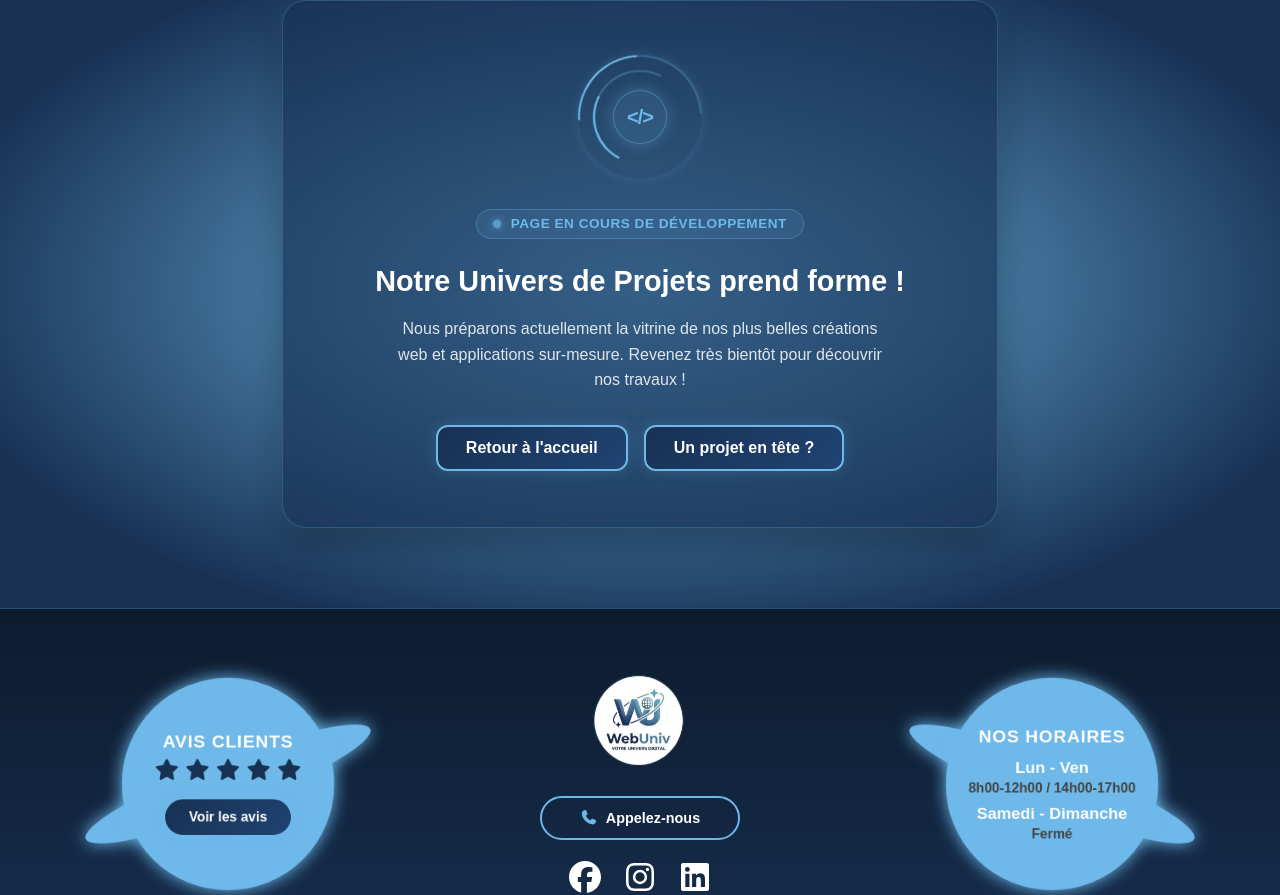
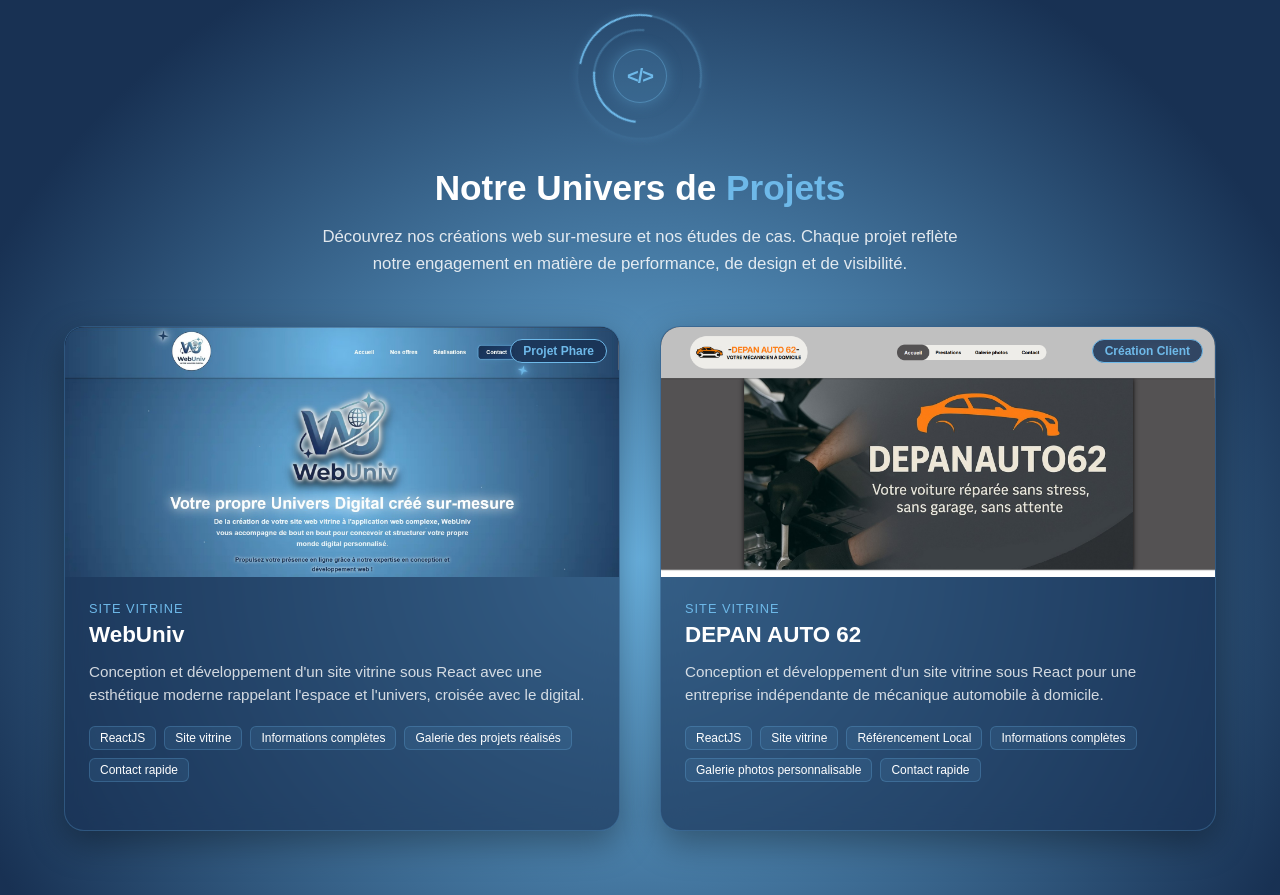
Before and after one commit to JHochart0/WebUniv, a React (Vite) app: page /realisations in a window 1280 px wide. Shown: the part 157-1052 px from the top of the page. Built offline with nearby package versions, Linux system fonts and the light colour scheme.

Commit message:
putting again real realisations pages

```diff
--- a/index.html
+++ b/index.html
@@ -62,7 +62,6 @@
 
     </head>
 
-    <!-- Google tag (gtag.js) -->
     <script async src="https://www.googletagmanager.com/gtag/js?id=G-T418P506HS"></script>
     <script>
     window.dataLayer = window.dataLayer || [];
--- a/src/css/Realisations.css
+++ b/src/css/Realisations.css
@@ -22,40 +22,31 @@
     100% { transform: rotate(-360deg); }
 }
 
-@keyframes dotPulse {
-    0%, 100% { opacity: 0.3; transform: scale(0.8); }
-    50% { opacity: 1; transform: scale(1.25); }
-}
-
-
 /*********************************
 ****** Realisations Container ****
 *********************************/
 .realisations-container {
     display: flex;
-    justify-content: center;
+    flex-direction: column;
     align-items: center;
     min-height: calc(80vh - 100px);
-    padding: 2rem 1rem;
+    padding: 3rem 1.5rem;
     font-family: var(--font-main);
     box-sizing: border-box;
+    max-width: 1200px;
+    margin: 0 auto;
 }
 
-.realisations-card {
-    background: rgba(24, 49, 83, 0.65);
-    backdrop-filter: blur(12px);
-    -webkit-backdrop-filter: blur(12px);
-    border: 1px solid rgba(110, 185, 233, 0.25);
-    border-radius: 1.5rem;
-    padding: 3.5rem 2rem;
-    max-width: 650px;
-    width: 100%;
-    text-align: center;
-    box-shadow: 0 12px 35px rgba(0, 0, 0, 0.35),
-                0 0 25px rgba(110, 185, 233, 0.15);
+.realisations-hero {
     display: flex;
     flex-direction: column;
     align-items: center;
+    text-align: center;
+    margin-bottom: 3rem;
+}
+
+.highlight-text {
+    color: var(--color-light-blue);
 }
 
 /*********************************
@@ -71,7 +62,6 @@
     margin-bottom: 2rem;
 }
 
-/* Outer Orbit Ring */
 .orbit-ring.primary {
     position: absolute;
     width: 100%;
@@ -84,7 +74,6 @@
     box-shadow: 0 0 10px rgba(110, 185, 233, 0.2);
 }
 
-/* Inner Orbit Ring */
 .orbit-ring.secondary {
     position: absolute;
     width: 75%;
@@ -96,7 +85,6 @@
     animation: orbitSpinReverse 2s linear infinite;
 }
 
-/* Central Icon */
 .core-icon {
     width: 52px;
     height: 52px;
@@ -117,108 +105,195 @@
 }
 
 /*********************************
-********* Badge Status ***********
-*********************************/
-.badge-status {
-    display: inline-flex;
-    align-items: center;
-    gap: 0.6rem;
-    padding: 0.4rem 1rem;
-    background: rgba(110, 185, 233, 0.1);
-    border: 1px solid rgba(110, 185, 233, 0.3);
-    border-radius: 20px;
-    color: var(--color-light-blue);
-    font-size: 0.85rem;
-    font-weight: 600;
-    letter-spacing: 0.5px;
-    margin-bottom: 1.5rem;
-    text-transform: uppercase;
-}
-
-.badge-dot {
-    width: 8px;
-    height: 8px;
-    background-color: var(--color-light-blue);
-    border-radius: 50%;
-    box-shadow: 0 0 8px var(--color-light-blue);
-    animation: dotPulse 1.5s infinite ease-in-out;
-}
-
-/*********************************
 ********* Typography *************
 *********************************/
-.realisations-card h1 {
+.realisations-hero h1 {
     color: var(--color-white);
-    font-size: 1.8rem;
+    font-size: 2.2rem;
     margin-bottom: 1rem;
-    line-height: 1.3;
 }
 
 .realisations-subtitle {
     color: rgba(255, 255, 255, 0.85);
-    font-size: 1rem;
+    font-size: 1.05rem;
     line-height: 1.6;
-    margin-bottom: 2rem;
-    max-width: 500px;
+    max-width: 650px;
 }
 
 /*********************************
-********* Actions / Links ********
+******* Grille des Projets ********
 *********************************/
-.realisations-actions {
-    display: flex;
-    gap: 1rem;
-    flex-wrap: wrap;
-    justify-content: center;
+.realisations-grid {
+    display: grid;
+    grid-template-columns: repeat(auto-fit, minmax(320px, 1fr));
+    gap: 2.5rem;
+    width: 100%;
+    margin-bottom: 4rem;
 }
 
-#btn-realisations-primary, #btn-realisations-secondary {
+#realisation-card-link{
+    text-decoration:none;
+}
+
+.project-card {
+    background: rgba(24, 49, 83, 0.65);
+    backdrop-filter: blur(12px);
+    -webkit-backdrop-filter: blur(12px);
+    border: 1px solid rgba(110, 185, 233, 0.25);
+    border-radius: 1.25rem;
+    overflow: hidden;
+    display: flex;
+    flex-direction: column;
+    box-shadow: 0 12px 35px rgba(0, 0, 0, 0.35);
+    transition: transform 0.3s ease, border-color 0.3s ease, box-shadow 0.3s ease;
+}
+
+.project-card:hover {
+    transform: translateY(-6px);
+    border-color: var(--color-light-blue);
+    box-shadow: 0 15px 40px rgba(0, 0, 0, 0.45), 0 0 20px rgba(110, 185, 233, 0.2);
+}
+
+.card-image-wrapper {
+    position: relative;
+    width: 100%;
+    height: 250px;
+    overflow: hidden;
+    background-color: #0d1b2a;
+}
+
+.card-image {
+    width: 100%;
+    height: 100%;
+    object-fit: cover;
+    object-position: top;
+    transition: transform 0.5s ease;
+}
+
+.project-card:hover .card-image {
+    transform: scale(1.05);
+}
+
+.card-badge {
+    position: absolute;
+    top: 12px;
+    right: 12px;
+    background: rgba(24, 49, 83, 0.85);
+    border: 1px solid var(--color-light-blue);
+    color: var(--color-light-blue);
+    padding: 4px 12px;
+    border-radius: 20px;
+    font-size: 0.75rem;
+    font-weight: bold;
+    backdrop-filter: blur(4px);
+}
+
+.card-content {
+    padding: 1.5rem;
+    display: flex;
+    flex-direction: column;
+    flex-grow: 1;
+}
+
+.card-category {
+    color: var(--color-light-blue);
+    font-size: 0.8rem;
+    text-transform: uppercase;
+    letter-spacing: 1px;
+    margin-bottom: 0.4rem;
+}
+
+.card-content h2 {
+    color: var(--color-white);
+    font-size: 1.4rem;
+    margin-bottom: 0.8rem;
+}
+
+.card-description {
+    color: rgba(255, 255, 255, 0.8);
+    font-size: 0.95rem;
+    line-height: 1.5;
+    margin-bottom: 1.2rem;
+    flex-grow: 1;
+}
+
+.card-tags {
+    display: flex;
+    flex-wrap: wrap;
+    gap: 0.5rem;
+    margin-bottom: 1.5rem;
+}
+
+.tag {
+    background: rgba(110, 185, 233, 0.1);
+    border: 1px solid rgba(110, 185, 233, 0.25);
+    color: var(--color-white);
+    font-size: 0.75rem;
+    padding: 4px 10px;
+    border-radius: 6px;
+}
+
+.btn-card-details {
+    color: var(--color-light-blue);
+    text-decoration: none;
+    font-weight: bold;
+    font-size: 0.95rem;
+    transition: color 0.2s ease, transform 0.2s ease;
+    align-self: flex-start;
+}
+
+.btn-card-details:hover {
+    color: var(--color-white);
+    transform: translateX(4px);
+}
+
+/*********************************
+********* Section CTA ************
+*********************************/
+.realisations-cta-box {
+    background: rgba(24, 49, 83, 0.65);
+    backdrop-filter: blur(12px);
+    border: 1px solid rgba(110, 185, 233, 0.25);
+    border-radius: 1.5rem;
+    padding: 2.5rem 2rem;
+    width: 100%;
+    text-align: center;
+    box-sizing: border-box;
+}
+
+.realisations-cta-box h2 {
+    color: var(--color-white);
+    font-size: 1.6rem;
+    margin-bottom: 0.5rem;
+}
+
+.realisations-cta-box p {
+    color: rgba(255, 255, 255, 0.85);
+    margin-bottom: 1.5rem;
+}
+
+#btn-realisations-secondary {
     background: linear-gradient(135deg, var(--color-abyssal-blue) 0%, #204373 100%);
     border: 2px solid var(--color-light-blue);
-    color:white;
-    text-decoration:none;
+    color: white;
+    text-decoration: none;
     padding: 12px 28px;
     border-radius: 12px;
     font-weight: 600;
     box-shadow: 0 0 15px rgba(110, 185, 233, 0.2);
     transition: all 0.3s cubic-bezier(0.25, 0.8, 0.25, 1);
+    display: inline-block;
 }
 
-.realisations-actions a:hover {
+#btn-realisations-secondary:hover {
     color: var(--color-white);
     background: linear-gradient(135deg, #204373 0%, var(--color-light-blue) 100%);
     box-shadow: 0 0 25px rgba(110, 185, 233, 0.6);
     border-color: var(--color-white);
     transform: translateY(-2px);
-    filter: drop-shadow(0 0 15px rgba(110, 185, 233, 0.8));
 }
 
-
-
-/*********************************
-******* RESPONSIVE DESIGN ********
-*********************************/
 @media screen and (max-width: 600px) {
-    .realisations-card {
-        padding: 2.5rem 1.25rem;
-    }
-
-    .realisations-card h1 {
-        font-size: 1.4rem;
-    }
-
-    .realisations-subtitle {
-        font-size: 0.9rem;
-    }
-
-    .realisations-actions {
-        flex-direction: column;
-        width: 100%;
-    }
-
-    .realisations-actions a {
-        width: 100%;
-        text-align: center;
-        box-sizing: border-box;
-    }
+    .realisations-hero h1 { font-size: 1.7rem; }
+    .realisations-grid { grid-template-columns: 1fr; }
 }
--- a/src/pages/Realisations.jsx
+++ b/src/pages/Realisations.jsx
@@ -1,20 +1,20 @@
 import React, { useEffect } from 'react';
-import useRevealOnScroll from "../hooks/useRevealOnScroll";
+import { Link } from 'react-router-dom';
+import { realisationsData } from '../data/realisationsData.js';
 import NavLink from "../components/NavLink.jsx";
 import '../css/Realisations.css';
 
 function Realisations() {
 
-    // Change the tab title
     useEffect(() => {
         document.title = "WebUniv | Découvrez nos différentes réalisations";
     }, []);
 
     return (
         <div className="realisations-container">
-            <div className="realisations-card">
 
-                {/* Visual Animated Orbit Core */}
+            {/* Header / Hero section */}
+            <header className="realisations-hero">
                 <div className="realisations-animation">
                     <div className="orbit-ring primary"></div>
                     <div className="orbit-ring secondary"></div>
@@ -23,27 +23,48 @@
                     </div>
                 </div>
 
-                {/* Status Badge */}
-                <div className="badge-status">
-                    <span className="badge-dot"></span>
-                    Page en cours de développement
-                </div>
-
-                {/* Titles & Texts */}
-                <h1>Notre Univers de Projets prend forme !</h1>
+                <h1>Notre Univers de <span className="highlight-text">Projets</span></h1>
 
                 <p className="realisations-subtitle">
-                    Nous préparons actuellement la vitrine de nos plus belles créations web et applications sur-mesure.
-                    Revenez très bientôt pour découvrir nos travaux !
+                    Découvrez nos créations web sur-mesure et nos études de cas.
+                    Chaque projet reflète notre engagement en matière de performance, de design et de visibilité.
                 </p>
+            </header>
 
-                {/* Call to Actions */}
-                <div className="realisations-actions">
-                    <NavLink to="/" content="Retour à l'accueil" id="btn-realisations-primary" />
-                    <NavLink to="/contact" content="Un projet en tête ?" id="btn-realisations-secondary" />
-                </div>
+            {/* Grille des cartes projets */}
+            <main className="realisations-grid">
+                {realisationsData.map((project) => (
+                    <NavLink to={`/realisations/${project.id}`} id="realisation-card-link" key={project.id}>
+                        <article key={project.id} className="project-card">
+                            <div className="card-image-wrapper">
+                                <span className="card-badge">{project.badge}</span>
+                                <img src={project.image} alt={project.title} className="card-image" />
+                            </div>
 
-            </div>
+                            <div className="card-content">
+                                <span className="card-category">{project.category}</span>
+                                <h2>{project.title}</h2>
+                                <p className="card-description">{project.shortDescription}</p>
+
+                                <div className="card-tags">
+                                    {project.tags.map((tag, idx) => (
+                                        <span key={idx} className="tag">{tag}</span>
+                                    ))}
+                                </div>
+
+                            </div>
+                        </article>
+                    </NavLink>
+                ))}
+            </main>
+
+            {/* Section CTA bas de page */}
+            <section className="realisations-cta-box">
+                <h2>Un projet en tête ?</h2>
+                <p>Donnons vie ensemble à votre future plateforme sur-mesure.</p>
+                <NavLink to="/contact" content="Discuter de mon projet" id="btn-realisations-secondary" />
+            </section>
+
         </div>
     );
 }
```
